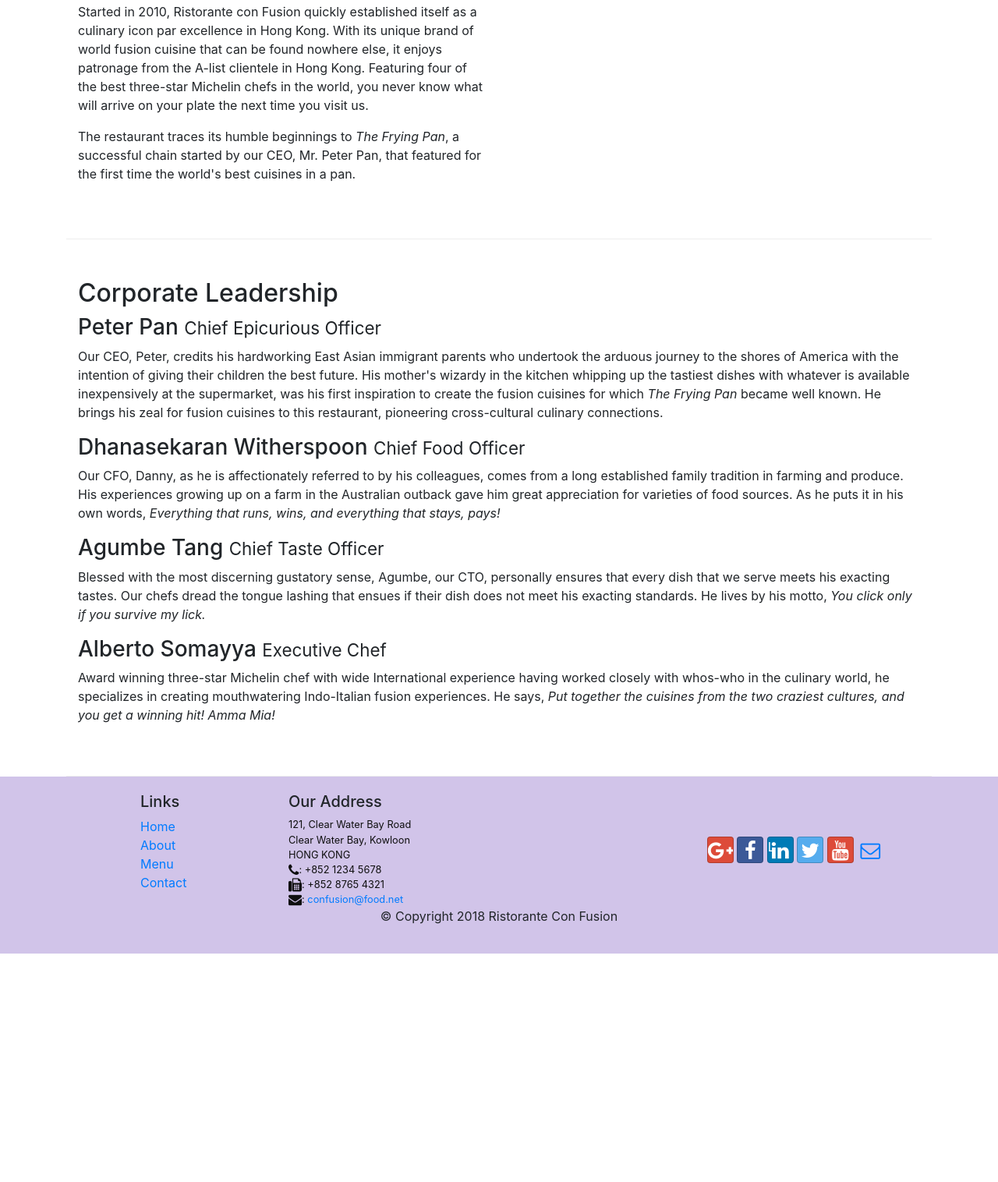
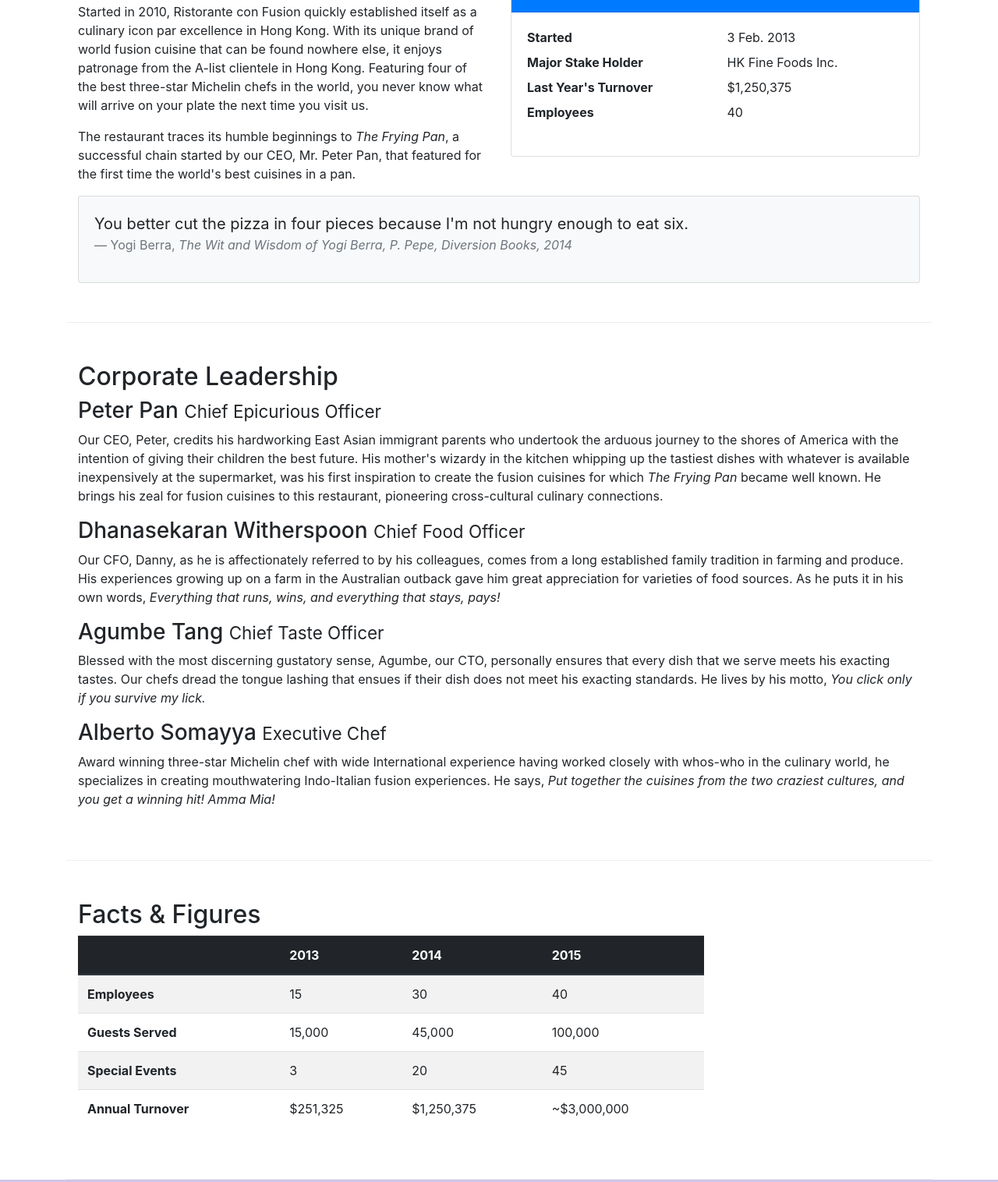
Before and after one commit to taiji7331/bootstrap4-course, a website: page Bootstrap4/conFusion/aboutus.html in a window 1280 px wide. Shown: the part 558-2074 px from the top of the page at 78% size. Before the commit the page ends 1781 px from the top, so only its background shows below. Drawn offline with nearby package versions, Linux system fonts and the light colour scheme.

Commit message:
added table and cards to about page

```diff
--- a/Bootstrap4/conFusion/aboutus.html
+++ b/Bootstrap4/conFusion/aboutus.html
@@ -64,7 +64,35 @@
         <p>Started in 2010, Ristorante con Fusion quickly established itself as a culinary icon par excellence in Hong Kong. With its unique brand of world fusion cuisine that can be found nowhere else, it enjoys patronage from the A-list clientele in Hong Kong.  Featuring four of the best three-star Michelin chefs in the world, you never know what will arrive on your plate the next time you visit us.</p>
         <p>The restaurant traces its humble beginnings to <em>The Frying Pan</em>, a successful chain started by our CEO, Mr. Peter Pan, that featured for the first time the world's best cuisines in a pan.</p>
       </div>
-      <div class="col-12 col-sm">
+      <div class="col-sm">
+        <div class="card">
+          <h3 class="card-header bg-primary text-white">Facts At a Glance</h3>
+          <div class="card-body">
+            <dl class="row">
+              <dt class="col-6">Started</dt>
+              <dd class="col-6">3 Feb. 2013</dd>
+              <dt class="col-6">Major Stake Holder</dt>
+              <dd class="col-6">HK Fine Foods Inc.</dd>
+              <dt class="col-6">Last Year's Turnover</dt>
+              <dd class="col-6">$1,250,375</dd>
+              <dt class="col-6">Employees</dt>
+              <dd class="col-6">40</dd>
+            </dl>
+          </div>
+        </div>
+      </div>
+      <div class="col-12">
+        <div class="card card-body bg-light">
+          <blockquote class="blockquote">
+            <p class="mb-0">You better cut the pizza in four pieces
+              because I'm not hungry enough to eat six.
+            </p>
+            <footer class="blockquote-footer">Yogi Berra,
+              <cite title="Source Title">The Wit and Wisdom of
+                Yogi Berra, P. Pepe, Diversion Books, 2014
+              </cite>
+            </footer>
+        </div>
       </div>
     </div>
 
@@ -80,6 +108,52 @@
         <p class="d-none d-sm-block">Blessed with the most discerning gustatory sense, Agumbe, our CTO, personally ensures that every dish that we serve meets his exacting tastes. Our chefs dread the tongue lashing that ensues if their dish does not meet his exacting standards. He lives by his motto, <em>You click only if you survive my lick.</em></p>
         <h3>Alberto Somayya <small>Executive Chef</small></h3>
         <p class="d-none d-sm-block">Award winning three-star Michelin chef with wide International experience having worked closely with whos-who in the culinary world, he specializes in creating mouthwatering Indo-Italian fusion experiences. He says, <em>Put together the cuisines from the two craziest cultures, and you get a winning hit! Amma Mia!</em></p>
+      </div>
+    </div>
+    <div class="row row-content">
+      <div class="col-12 col-sm-9">
+        <h2>Facts & Figures</h2>
+        <div class="table-responsive">
+          <table class="table table-striped">
+            <thead class="thead-dark">
+              <tr>
+                <th>&nbsp;</th>
+                <th>2013</th>
+                <th>2014</th>
+                <th>2015</th>
+              </tr>
+            </thead>
+            <tbody>
+              <tr>
+                <th>Employees</th>
+                <td>15</td>
+                <td>30</td>
+                <td>40</td>
+              </tr>
+              <tr>
+                <th>Guests Served</th>
+                <td>15,000</td>
+                <td>45,000</td>
+                <td>100,000</td>
+              </tr>
+              <tr>
+                <th>Special Events</th>
+                <td>3</td>
+                <td>20</td>
+                <td>45</td>
+              </tr>
+              <tr>
+                <th>Annual Turnover</th>
+                <td>$251,325</td>
+                <td>$1,250,375</td>
+                <td>~$3,000,000</td>
+              </tr>
+            </tbody>
+          </table>
+        </div>
+      </div>
+      <div class="col-12 col-sm-3">
+
       </div>
     </div>
 
```
